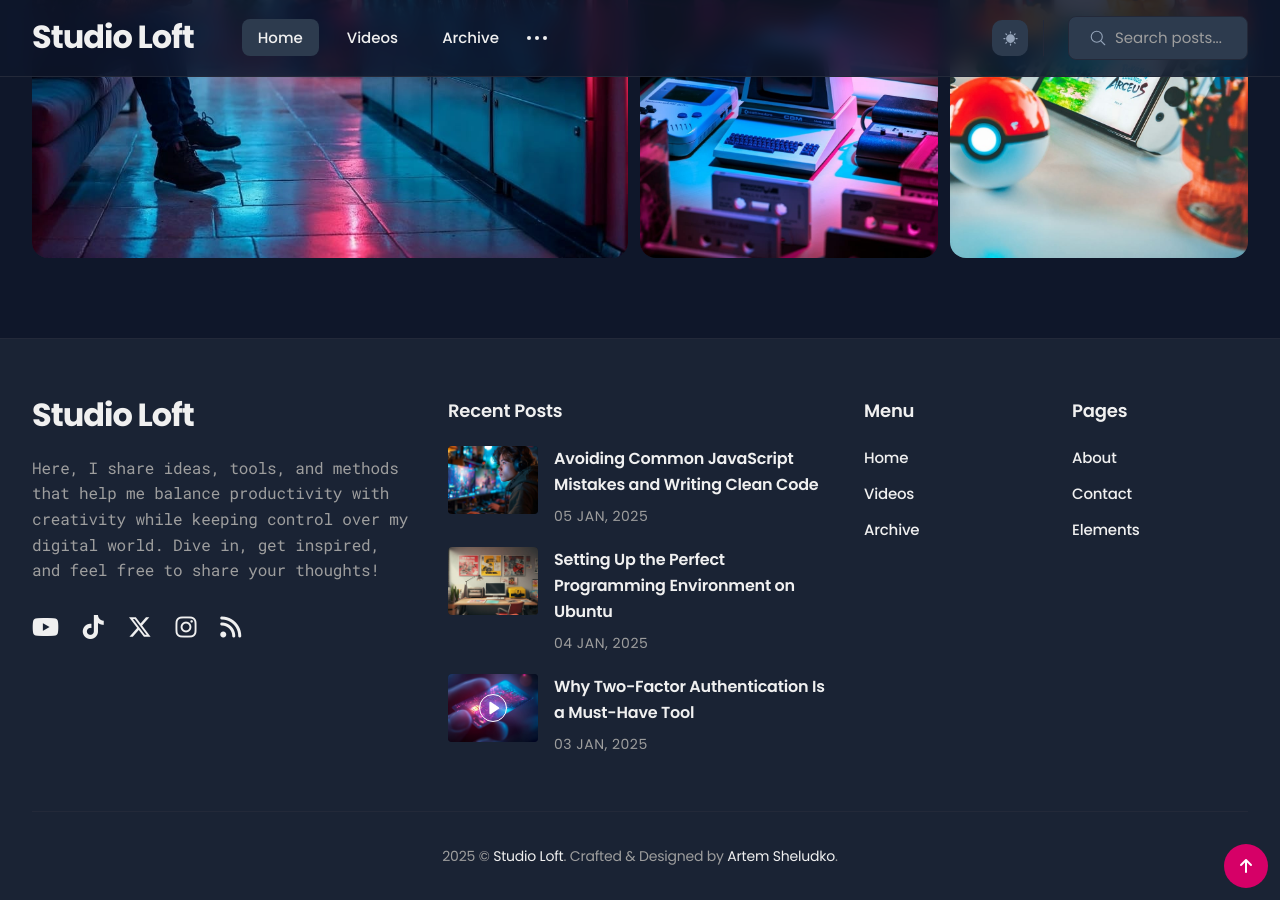
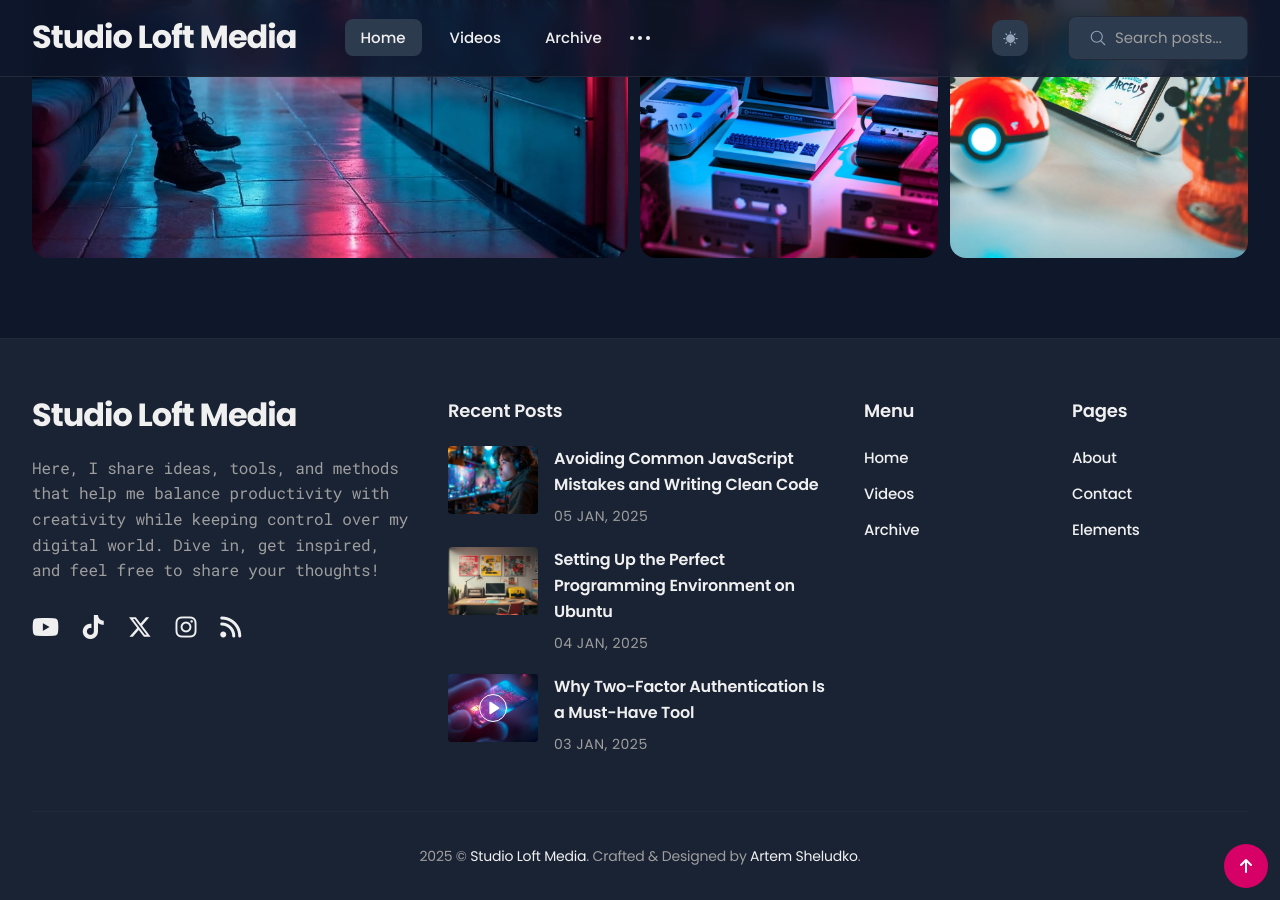
Before and after one commit to studioloft/studioloft.github.io, a Jekyll site: the page built from index.html, in a window 1280 px wide and 900 px high, scrolled down 4346 px. Built offline with Jekyll 4.4.1, drawn with Linux system fonts in a browser that asks for light colours; the list of posts is cut into pages by our own code.

Commit message:
Update settings.yml

```diff
--- a/_data/settings.yml
+++ b/_data/settings.yml
@@ -1,6 +1,6 @@
 #-------------------------------
 # Site Settings
-title: Studio Loft
+title: Studio Loft Media
 description: Elevate your craft. Master your media.
 logo: # You can add own logo. For example '/images/logo.png'.
 logo_dark:
```
